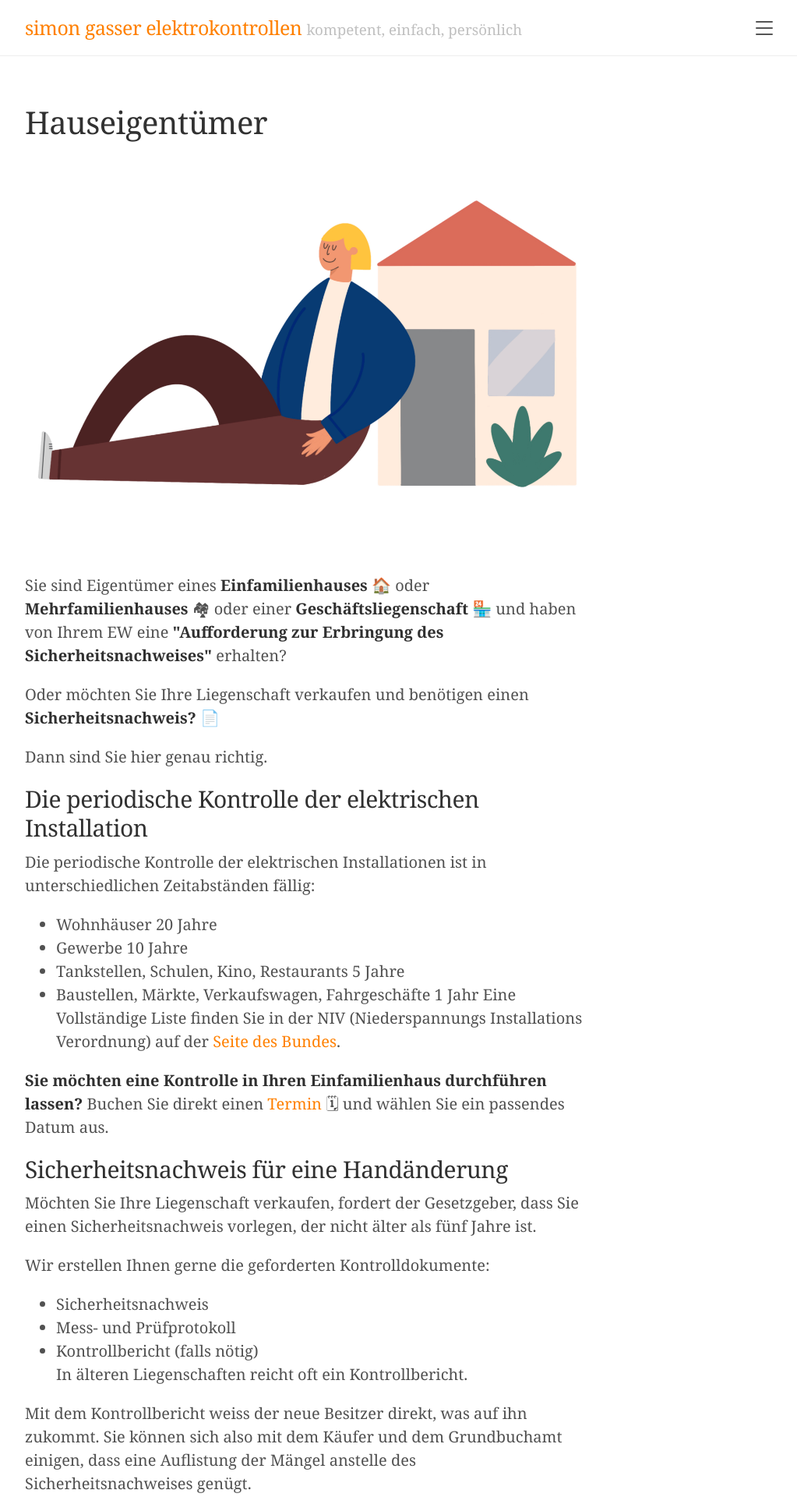
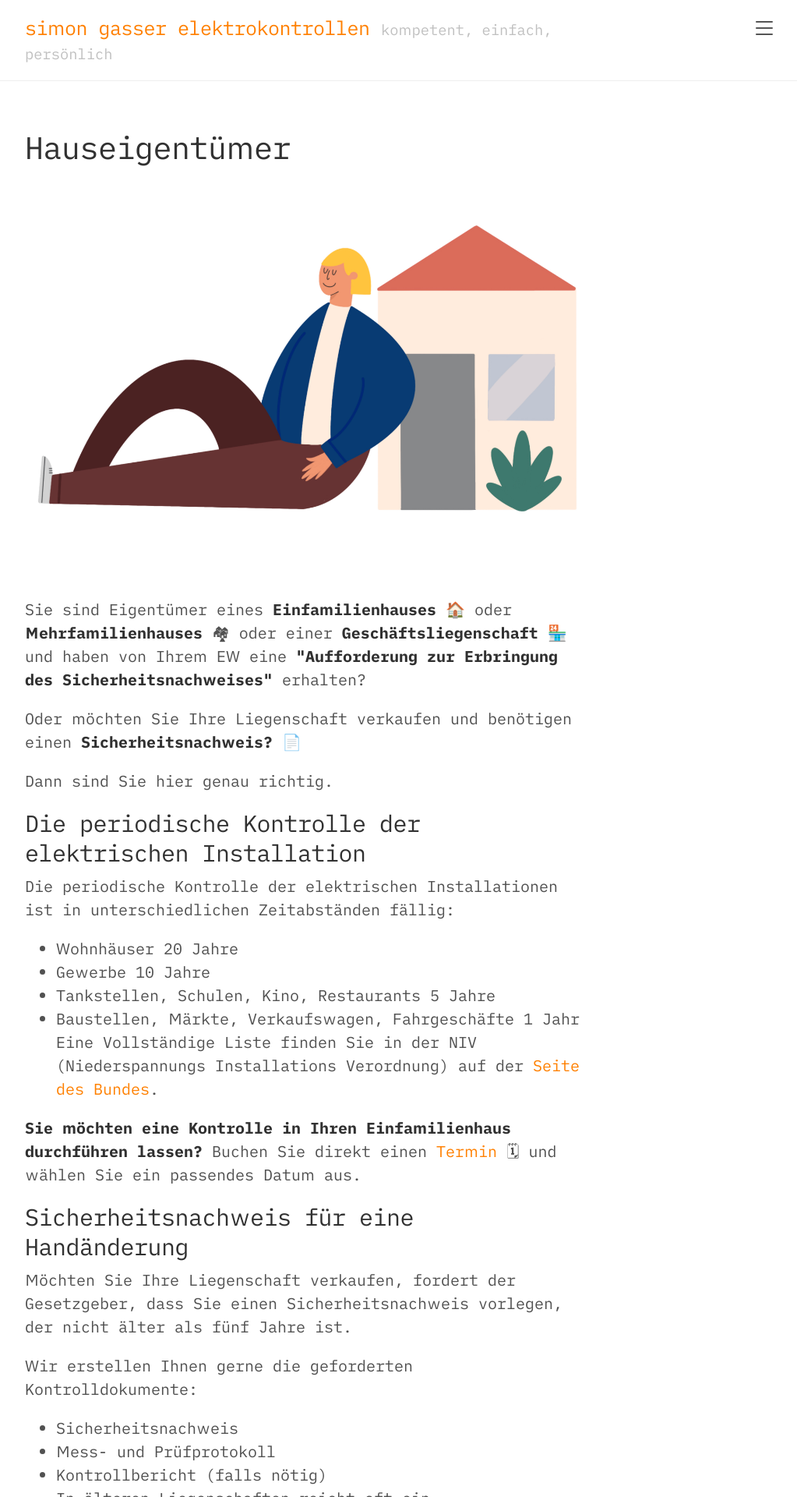
Before and after one commit to l-letters/simon-gasser.ch, a Jekyll site: the page built from index.md, in a window 1280 px wide. Shown: the top 1920 px of the page at 78% size, without its empty margins (248-1271 px from the left). Built offline with Jekyll 4.4.1, drawn with Linux system fonts in a browser that asks for light colours.

Commit message:
Duospace als echte woff2 einbinden
Die bisherigen Dateien waren GitHub-HTML. Regular wird vorgeladen, damit die Schrift auf jedem Gerät lädt.

```diff
--- a/_layouts/default.html
+++ b/_layouts/default.html
@@ -13,6 +13,7 @@
 
   <link rel="canonical" href="{{ site.url }}{{ page.url }}">
 
+  <link rel="preload" href="{{ "/assets/fonts/iAWriterDuospace-Regular.woff2" | relative_url }}" as="font" type="font/woff2" crossorigin>
   <link rel="stylesheet" href="{{ "/assets/css/fonts.css" | relative_url }}">
   <link rel="stylesheet" href="{{ "/assets/css/poole.css" | relative_url }}">
   <link rel="stylesheet" href="{{ "/assets/css/syntax.css" | relative_url }}">
--- a/assets/css/fonts.css
+++ b/assets/css/fonts.css
@@ -1,8 +1,9 @@
 @font-face {
   font-family: 'iA Writer Duospace';
   src: url('/assets/fonts/iAWriterDuospace-Regular.woff2') format('woff2');
-  font-weight: 400;
+  font-weight: 400 500;
   font-style: normal;
+  font-display: swap;
 }
 
 @font-face {
@@ -10,6 +11,7 @@
   src: url('/assets/fonts/iAWriterDuospace-Italic.woff2') format('woff2');
   font-weight: 400;
   font-style: italic;
+  font-display: swap;
 }
 
 @font-face {
@@ -17,6 +19,7 @@
   src: url('/assets/fonts/iAWriterDuospace-Bold.woff2') format('woff2');
   font-weight: 700;
   font-style: normal;
+  font-display: swap;
 }
 
 @font-face {
@@ -24,4 +27,5 @@
   src: url('/assets/fonts/iAWriterDuospace-BoldItalic.woff2') format('woff2');
   font-weight: 700;
   font-style: italic;
+  font-display: swap;
 }
```
Also changed, not shown: assets/fonts/iAWriterDuospace-Bold.woff2, assets/fonts/iAWriterDuospace-BoldItalic.woff2, assets/fonts/iAWriterDuospace-Italic.woff2, assets/fonts/iAWriterDuospace-Regular.woff2.
